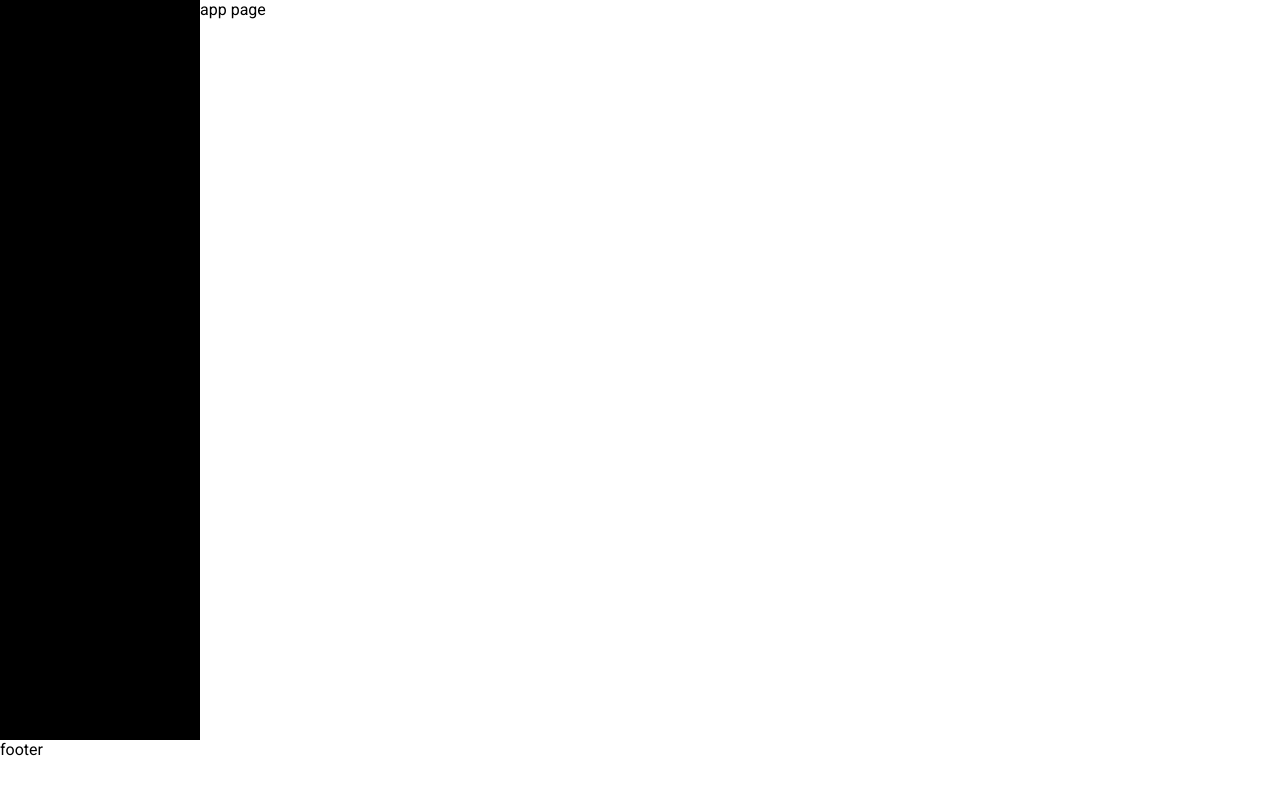
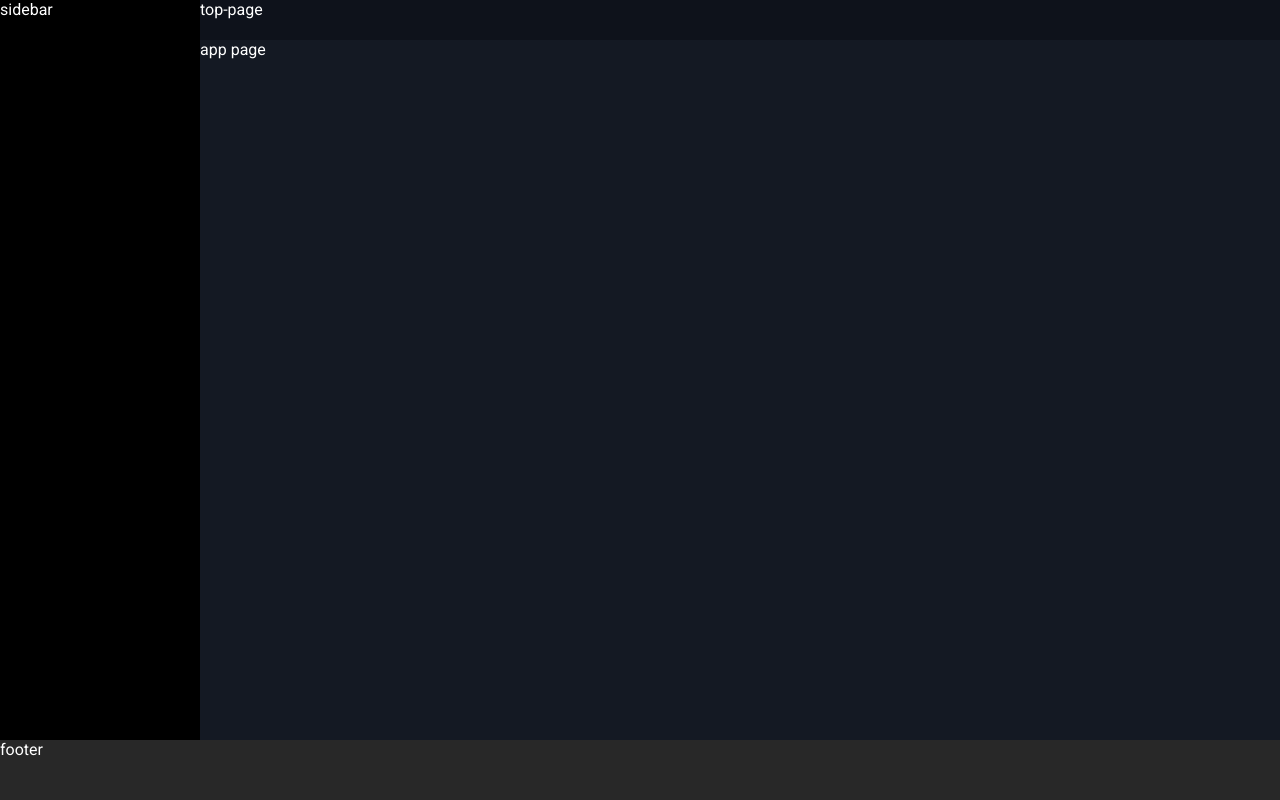
Before and after one commit to Cigno05/html-css-viewport, a plain HTML site: page index.html in a window 1280 px wide. Drawn offline with Linux system fonts and the light colour scheme.

Commit message:
create layout

```diff
--- a/css/app.css
+++ b/css/app.css
@@ -102,6 +102,16 @@ button {
     background-color: white;
 }
 
+.text-white {
+    color: white;
+}
+
+
+
+
+
+/* MAIN */
+
 main {
     height: calc(100vh - 60px);
 }
@@ -113,17 +123,31 @@ main {
 
 }
 
+/* PAGE */
+
+.page {
+    flex-grow: 1;
+}
+
+/* TOP_PAGE */
+
+.top-page {
+    background-color: #0E121B;
+    height: 40px;
+}
+
 /* APP_PAGE */
 
 .app-page {
-    flex-grow: 1;
-
+    background-color: #141923;
+    height: calc(100vh - 100px);
 }
 
 /* FOOTER */
 
 .footer-nav {
     height: 60px;
+    background-color: #282828;
 }
 
 
--- a/index.html
+++ b/index.html
@@ -12,18 +12,22 @@
 
 <body class="debug">
 
-<main class="flex">
+<main class="flex text-white">
     <div class="sidebar">
     sidebar
     </div>
-
-    <div class="app-page">
-        app page
+    <div class="page">
+        <div class="top-page">
+            top-page
+        </div>
+        <div class="app-page">
+            app page
+        </div>
     </div>
 </main>
 
 <footer>
-    <div class="footer-nav">
+    <div class="footer-nav text-white">
         footer
     </div>
 </footer>
```
